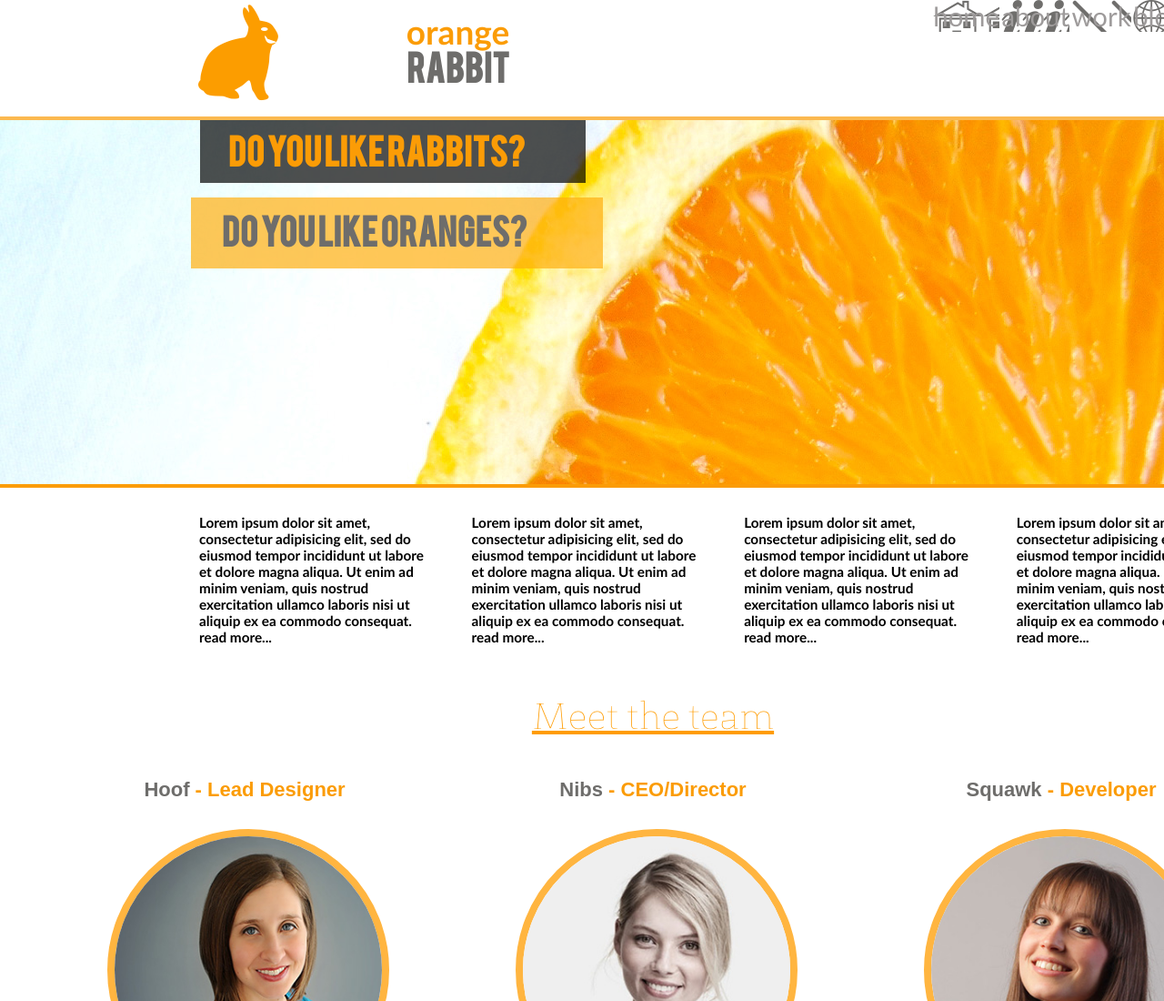
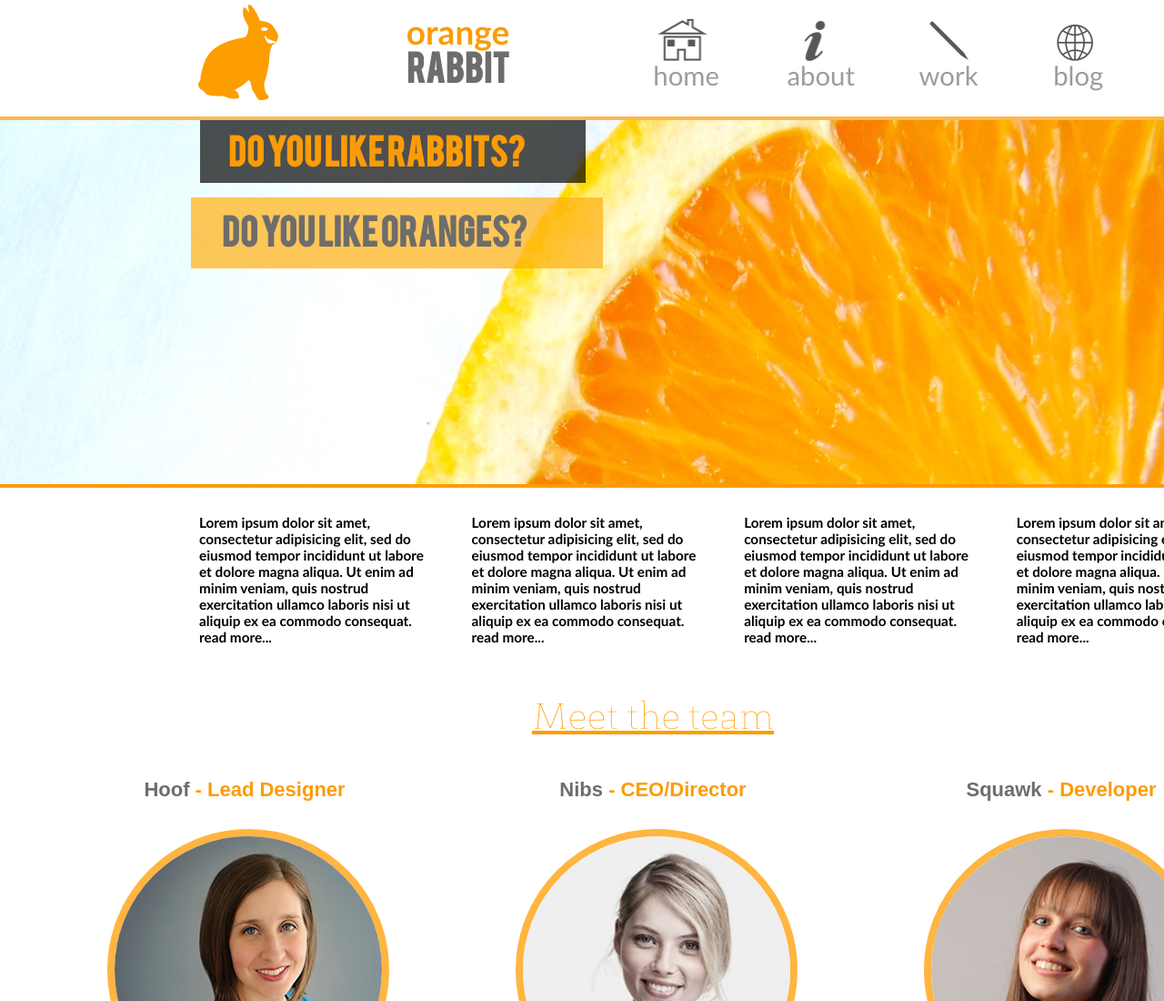
Before and after one commit to IharPadbiarezski/position-and-floats, a plain HTML site: page index.html in a window 1280 px wide. Shown: the top 1100 px of the page at 91% size. Drawn offline with Linux system fonts and the light colour scheme.

Commit message:
never mind

```diff
--- a/css/style.css
+++ b/css/style.css
@@ -36,7 +36,7 @@ html {
 
 body {
   width: 100%;
-  height: 100%;
+  min-height: colc(100%-87px);
   font-size: 10px;
   font-family: 'Calibri', sans-serif;
   background: #fff;
@@ -119,32 +119,42 @@ user-select: none;
 
 nav {
   float: right;
-
+  margin: 10px 5px 0 0;
 }
 
 nav a {
+  display: inline-block;
   font-size: 22pt;
   color: #9e9b9b;
 }
 
 nav a:first-child {
-  background-image: url(../img/icon1.png);
+  padding-top: 55px;
+  background: url(../img/navig.png) -10px 0 no-repeat;
+  margin-right: 72px;
 }
 
 nav a:nth-child(2) {
-  background-image: url(../img/icon2.png);
+  padding-top: 55px;
+  background: url(../img/navig.png) -80px 0 no-repeat;
+  margin-right: 68px;
 }
 
 nav a:nth-child(3) {
-  background-image: url(../img/icon3.png);
+  padding-top: 55px;
+  margin-right: 80px;
+  background: url(../img/navig.png) -150px 0 no-repeat;
 }
 
 nav a:nth-child(4) {
-  background-image: url(../img/icon4.png);
+  padding-top: 55px;
+  margin-right: 83px;
+  background: url(../img/navig.png) -225px 0 no-repeat;
 }
 
 nav a:last-child {
-  background-image: url(../img/icon5.png);
+  padding-top: 55px;
+  background: url(../img/navig.png) -280px 0 no-repeat;
 }
 
 main {
@@ -297,7 +307,10 @@ figcaption {
 /* CONTACT */
 
 
-
+input:focus {
+  border-color: pink;
+}
+/*:selected, :blur; linear-gradient */
 
 button {
   background-color: #fb9c06;
```
Also changed, not shown: img/icon1.png (deleted), img/icon2.png (deleted), img/icon3.png (deleted), img/icon4.png (deleted), img/icon5.png (deleted), img/navig.png (added).
